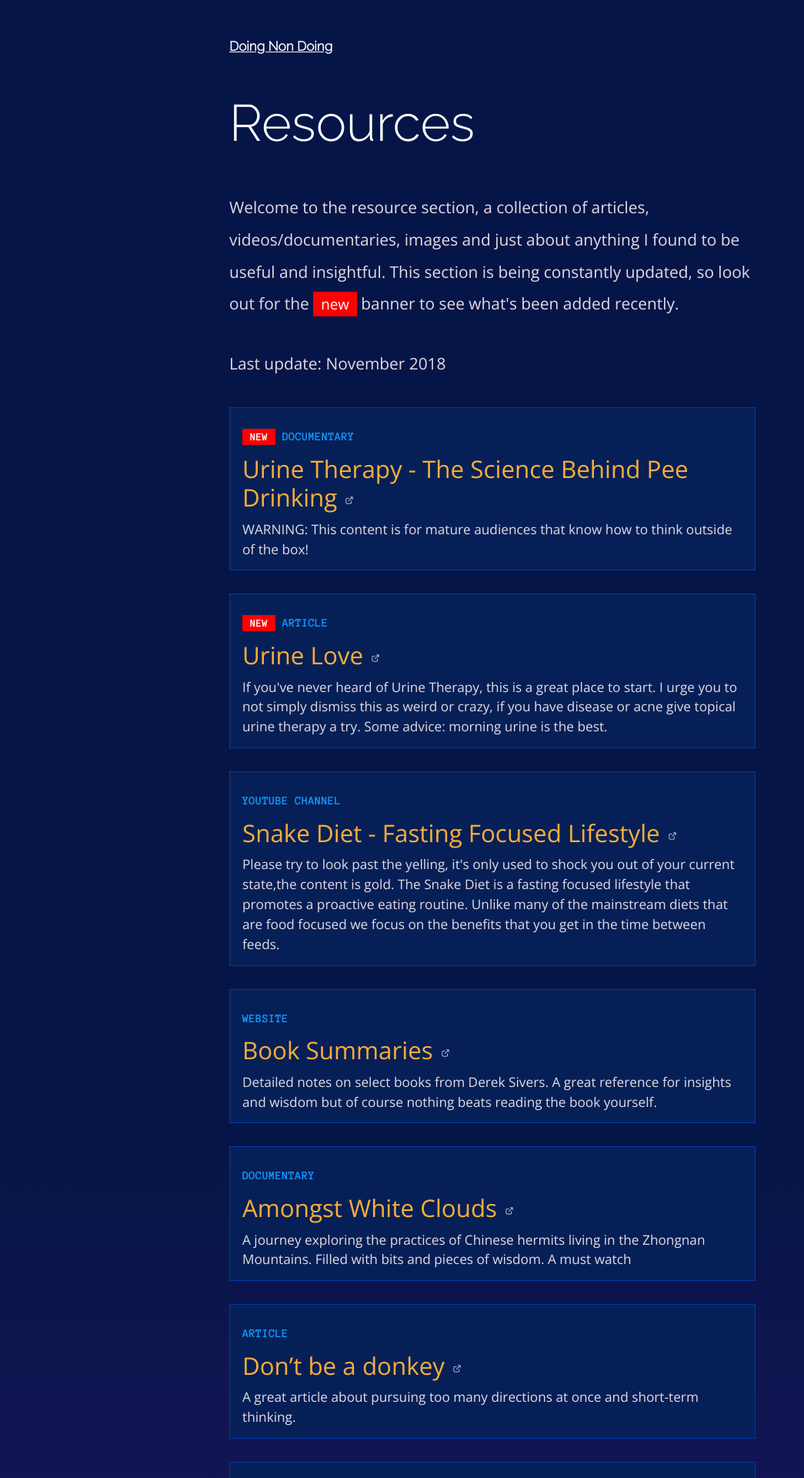
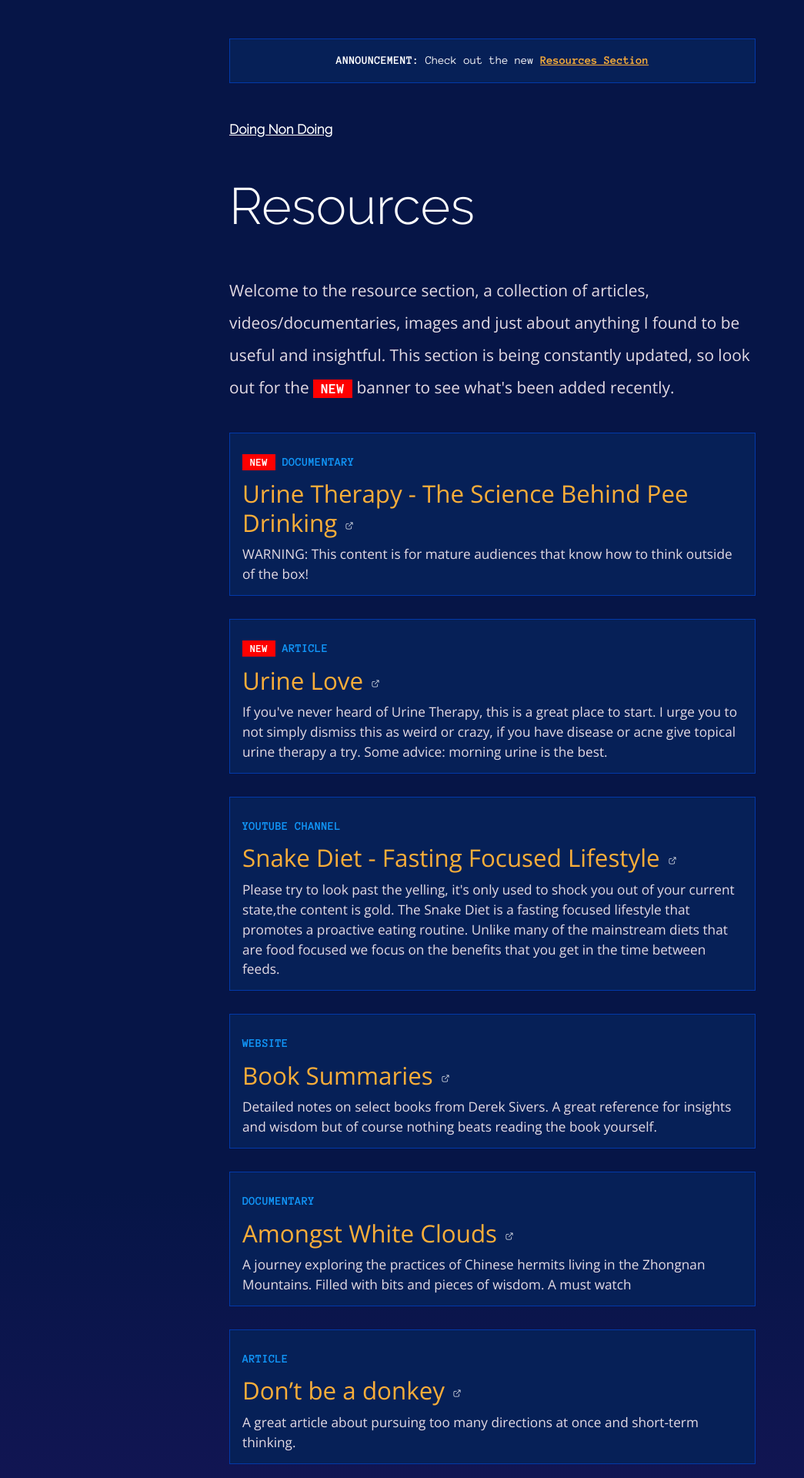
Before and after one commit to HenrikSimen/doing-non-doing, a Jekyll site: the page built from resources.html, in a window 1280 px wide. Shown: the top 1920 px of the page at 77% size, without its empty margins (0-1045 px from the left). Built offline with Jekyll 4.4.1, drawn with Linux system fonts in a browser that asks for light colours; some of the changed text lies outside the part shown.

Commit message:
announcements

```diff
--- /dev/null
+++ b/_includes/announcement.html
@@ -0,0 +1,3 @@
+<div class="announcement">
+    <p><b>ANNOUNCEMENT:</b> Check out the new <a href="{{site.baseurl}}/resources">Resources Section</a></p>
+</div>
--- a/_includes/footer.html
+++ b/_includes/footer.html
@@ -1,10 +1,10 @@
 <hr>
 <footer>
-  <p><span class="bolder">Doing Non Doing</span> is a project by <a href="{{site.baseurl}}/now">Henrik Simen</a> intended for helping you stay sane in this crazy world. Filled with bits and pieces of wisdom sourced from the depths of the internet and weekly original content, Doing Non Doing is sure to become a weekly destination.</p>
+  <p><span class="bolder">Doing Non Doing</span> is a project by <a href="{{site.baseurl}}/now">Henrik Simen</a> with the goal to educate, inspire, grow, and help you stay sane in this crazy world. Filled with bits and pieces of wisdom sourced from readings and weekly original content, Doing Non Doing is sure to become a weekly destination.</p>
 </footer>
 <hr>
 <footer>
-  <p>This website will never have ads. If you find this project useful, please consider supporting me on <a href="" target="_blank">Patreon</a></p>
+  <p>This website will remain ad-free. If you find this project useful, please consider supporting me on <a href="" target="_blank">Patreon</a></p>
 </footer>
 <hr>
 <footer>
--- a/_layouts/default.html
+++ b/_layouts/default.html
@@ -22,6 +22,7 @@
 </head>
 <body>
   <main>
+    {% include announcement.html %}
     <header>
         <a href="{{site.baseurl}}/index"><h1>Doing Non Doing</h1></a>
     </header>
--- a/assets/css/responsive.css
+++ b/assets/css/responsive.css
@@ -26,6 +26,29 @@
 
   ul.resources li {
     margin: 30px 0 0 0;
+  }
+
+  /* announcement section */
+  .announcement {
+    display: block;
+    border: 1px solid #0239a9;
+    background-color: #062057;
+    padding: 3px;
+    margin: 50px auto;
+    text-align: center;
+    color: white;
+  }
+  .announcement p {
+    font-family: 'Anonymous Pro', monospace;
+    font-size: 0.8em;
+    margin: 10px;
+  }
+
+  .announcement a {
+    font-family: 'Anonymous Pro', monospace;
+    text-decoration: underline;
+    font-weight: 700;
+    color: #fbae39;
   }
 }
 
@@ -73,6 +96,29 @@
   ul.resources li {
     margin: 30px 0 0 0;
   }
+
+  /* announcement section */
+  .announcement {
+    display: block;
+    border: 1px solid #0239a9;
+    background-color: #062057;
+    padding: 3px;
+    margin: 50px auto;
+    text-align: center;
+    color: white;
+  }
+  .announcement p {
+    font-family: 'Anonymous Pro', monospace;
+    font-size: 0.8em;
+    margin: 10px;
+  }
+
+  .announcement a {
+    font-family: 'Anonymous Pro', monospace;
+    text-decoration: underline;
+    font-weight: 700;
+    color: #fbae39;
+  }
 }
 /* Extra large devices (large desktops, 1200px and up) */
 @media (min-width: 1200px) {
@@ -110,4 +156,27 @@
   ul.resources li {
     margin: 30px 0 0 0;
   }
+  /* announcement section */
+  .announcement {
+    display: block;
+    border: 1px solid #0239a9;
+    background-color: #062057;
+    padding: 3px;
+    margin: 50px auto;
+    text-align: center;
+    color: white;
+  }
+  .announcement p {
+    font-family: 'Anonymous Pro', monospace;
+    font-size: 0.8em;
+    margin: 10px;
+  }
+
+  .announcement a {
+    font-family: 'Anonymous Pro', monospace;
+    text-decoration: underline;
+    font-weight: 700;
+    color: #fbae39;
+  }
+
  }
--- a/assets/css/style.css
+++ b/assets/css/style.css
@@ -57,7 +57,15 @@ header {
   font-size: 0.9em;
 }
 
+
+
 /* Mobile Styles */
+
+/* announcement section */
+.announcement {
+  display: none;
+}
+
 
 h1, h2 {
   font-family: 'Raleway', sans-serif;
@@ -195,6 +203,8 @@ p.category {
 
 
 span.new-banner {
+  font-family: 'Anonymous Pro', monospace;
+  font-weight: 700;
   background-color: red;
   padding: 3px 10px;
   color: white;
--- a/resources.html
+++ b/resources.html
@@ -3,8 +3,7 @@ layout: default
 ---
 
 <h2>Resources</h2>
-<p>Welcome to the resource section, a collection of articles, videos/documentaries, images and just about anything I found to be useful and insightful. This section is being constantly updated, so look out for the <span class="new-banner">new</span> banner to see what's been added recently.</p>
-<p>Last update: November 2018</p>
+<p>Welcome to the resource section, a collection of articles, videos/documentaries, images and just about anything I found to be useful and insightful. This section is being constantly updated, so look out for the <span class="new-banner">NEW</span> banner to see what's been added recently.</p>
 <ul class="resources">
   {% assign sorted = site.data.resources | sort: 'date' | reverse %} <!-- assign variable and sort contents in variable -->
   {% for resource in sorted  %} <!-- variable is updated -->
```
